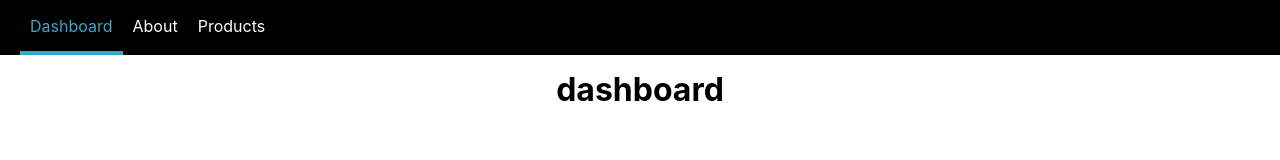
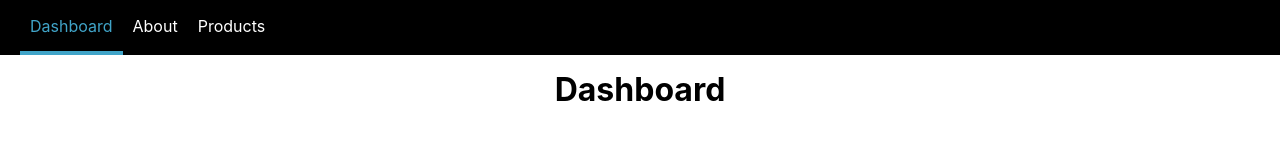
Before and after one commit to AlbertoProgra/vendonlinegt, a React (Create React App) app: page / in a window 1280 px wide. Shown: the top 160 px of the page. Built offline with nearby package versions, Linux system fonts and the light colour scheme.

Commit message:
Third commit

```diff
--- a/src/App.js
+++ b/src/App.js
@@ -11,6 +11,7 @@ function App() {
      {/* App me indica que colocar y donde, la pagina principal sera dashboard por eso / */}
       <Layout>
         <Switch>
+          {/* componente a renderizar dentro de route*/}
           <Route path="/about" component={About}/>
           <Route path="/products" component={Products}/>
           <Route path="/" exact component={Dashboard}/>
--- a/src/components/Dashboard/Dashboard.js
+++ b/src/components/Dashboard/Dashboard.js
@@ -1,6 +1,6 @@
 // function component
 const dashboard = (props) => {
-    return (<h1>dashboard</h1>);
+    return (<h1>Dashboard</h1>);
 }
 
 export default dashboard;
--- a/src/components/Navigation/NavItems/NavItem/NavItem.js
+++ b/src/components/Navigation/NavItems/NavItem/NavItem.js
@@ -4,6 +4,8 @@ import { NavLink } from 'react-router-dom';
 const navItem = (props) => {
     return(
         <li className={classes.NavItem}>
+            {/* exact hace match con la url de forma extricta */}
+            {/* activeClassName para visualizar clases activa del css */}
             <NavLink to={props.link} exact activeClassName={classes.active}>{props.children}</NavLink>
         </li>
     );
--- a/src/components/Products/Products.js
+++ b/src/components/Products/Products.js
@@ -1,6 +1,6 @@
 // function component
 const products = (props) => {
-    return (<h1>products</h1>);
+    return (<h1>Products</h1>);
 }
 
 export default products;
--- a/src/containers/Layout/Layout.js
+++ b/src/containers/Layout/Layout.js
@@ -1,3 +1,5 @@
+// ya extraje el componente en React { Component }
+
 import React, { Component } from 'react';
 import Toolbar from '../../components/Navigation/Toolbar/Toolbar';
 import classes from './Layout.module.css';
--- a/src/index.js
+++ b/src/index.js
@@ -2,7 +2,8 @@ import React from 'react';
 import ReactDOM from 'react-dom';
 import './index.css';
 import App from './App';
-import {BrowserRouter} from 'react-router-dom';
+// lo que me permite usar ruta es este componente
+import { BrowserRouter } from 'react-router-dom';
 
 ReactDOM.render(
   <React.StrictMode>
```
Also changed, not shown: 1 other file (tests, documents, lock files or other folders).
